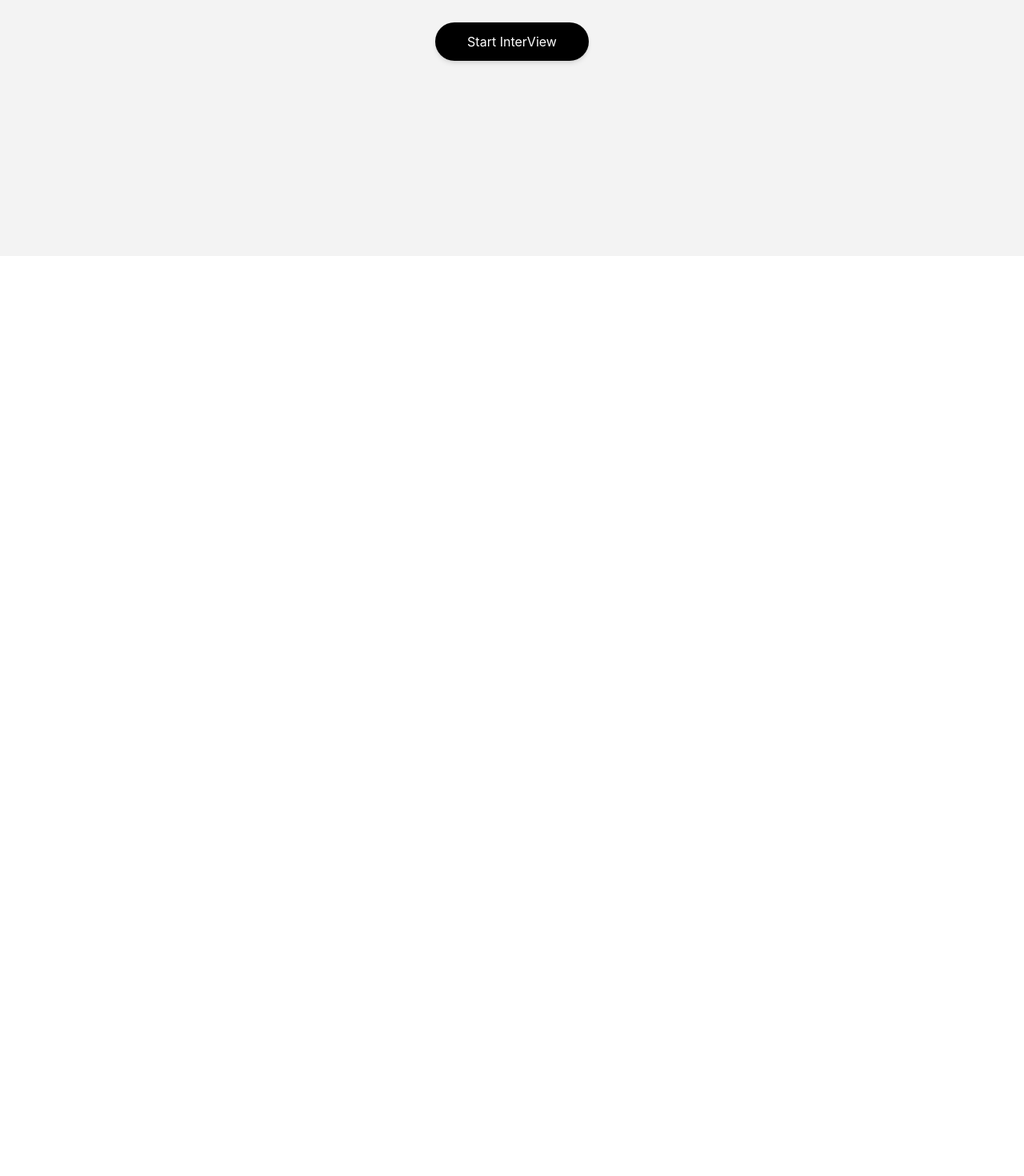
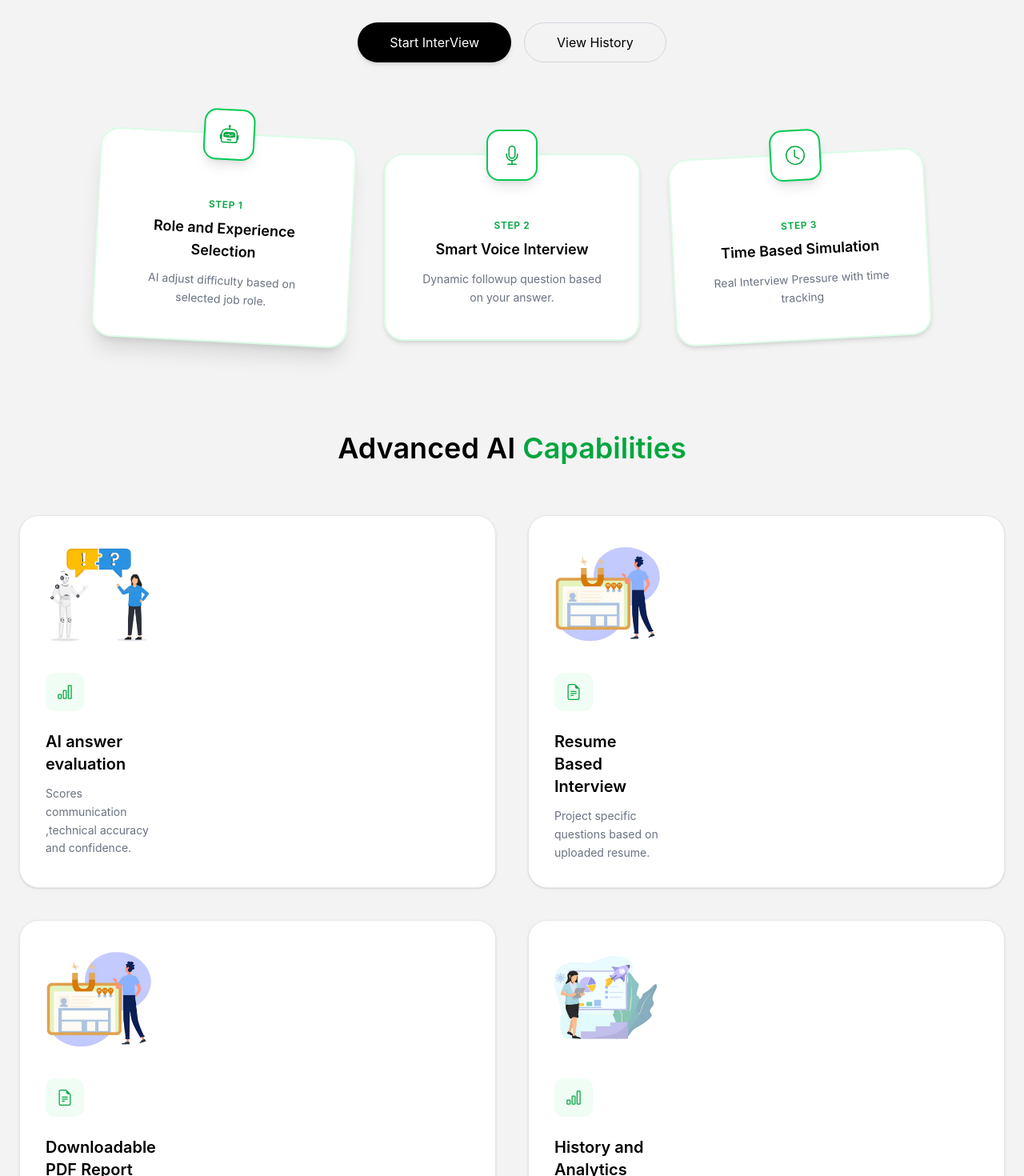
Before and after one commit to Satyaranjan2006/AI-InterviewIQ, a React (Vite) app in the folder client/: page / in a window 1280 px wide. Shown: the part 480-1950 px from the top of the page at 80% size. Before the commit the page ends 800 px from the top, so only its background shows below. Built offline with nearby package versions, Linux system fonts and the light colour scheme; no server answers.

Commit message:
enhance Home component with navigation and dynamic content display

```diff
--- a/client/src/pages/Home.jsx
+++ b/client/src/pages/Home.jsx
@@ -6,10 +6,22 @@
 import { BsRobot, BsMic, BsClock, BsBarChart, BsFileEarmarkText } from "react-icons/bs";
 
 import { HiSparkles } from "react-icons/hi";
+import { useNavigate } from 'react-router-dom';
+import AuthModel from '../components/AuthModel';
+
+import evalImg from '../assets/ai-ans.png'
+import hrImg from '../assets/HR.png'
+import techImg from '../assets/tech.png'
+import confidenceImg from '../assets/confi.png'
+import creditImg from '../assets/credit.png'
+import resumeImg from '../assets/pdf.png'
+import pdfImg from '../assets/pdf.png'
+import analyticsImg from '../assets/history.png'
 
 const Home = () => {
   const { userData } = useSelector((state) => state.user)
   const [showAuth, setShowAuth] = useState(false)
+  const navigate = useNavigate()
   return (
     <div className='min-h-screen bg-[#f3f3f3] flex flex-col'>
       <Navbar />
@@ -45,23 +57,174 @@
 
           <div className='flex flex-wrap justify-center gap-4 mt-10'>
             <motion.button
-            onClick={()=>{
-              if(!userData){
+              onClick={() => {
+                if (!userData) {
                   setShowAuth(true)
                   return;
                 }
+                navigate('/interview')
               }}
               whileHover={{ opacity: 0.9, scale: 1.03 }}
               whileTap={{ opacity: 1, scale: 0.98 }}
-            className='bg-black text-white px-10 py-3 rounded-full hover:opacity-90 transition shadow-md'>
+              className='  bg-black text-white px-10 py-3 rounded-full hover:opacity-90 transition shadow-md'>
               Start InterView
 
             </motion.button>
-           </div>
+
+
+            <motion.button
+              onClick={() => {
+                if (!userData) {
+                  setShowAuth(true)
+                  return;
+                }
+                navigate('/history')
+              }}
+              whileHover={{ opacity: 0.9, scale: 1.03 }}
+              whileTap={{ opacity: 1, scale: 0.98 }}
+              className='border border-gray-300 px-10 py-3 rounded-full hover:bg-gray-100 transition'>
+              View History
+
+
+            </motion.button>
+
           </div>
         </div>
 
-        {showAuth && <AuthModel  onClose={()=>setShowAuth(false)}/>}
+        <div className='flex flex-col md:flex-row justify-center items-center gap-10 mb-28'>
+          {
+            [
+              {
+                icon: <BsRobot size={24} />,
+                step: 'STEP 1',
+                title: 'Role and Experience Selection',
+                desc: 'AI adjust difficulty based on selected job role.'
+              },
+              {
+                icon: <BsMic size={24} />,
+                step: 'STEP 2',
+                title: 'Smart Voice Interview',
+                desc: 'Dynamic followup  question based on your answer.'
+              },
+              {
+                icon: <BsClock size={24} />,
+                step: 'STEP 3',
+                title: 'Time Based Simulation',
+                desc: 'Real Interview Pressure with time tracking'
+              }
+            ].map((item, index) => (
+              <motion.div key={index}
+                initial={{ opacity: 0, y: 60 }}
+                whileInView={{ opacity: 1, y: 0 }}
+                transition={{ duration: 0.6 + index * 0.2 }}
+                whileHover={{ rotate: 0, scale: 1.06 }}
+                className={`relative bg-white rounded-3xl border-2 border-green-100 hover:border-green-500 p-10 w-80 max-w[90%] shadow-md hover:shadow-2xl transition-all duration-300
+              ${index === 0 ? "rotate-[-4deg]" : ""}
+              ${index === 0 ? "rotate-[3deg] md:-mt-6  shadow-xl" : ""}
+              ${index === 2 ? "rotate-[-3deg]" : ""}
+              `}>
+
+                <div className='absolute -top-8 left-1/2 -translate-x-1/2 bg-white border-2 border-green-500 text-green-600 w-16 h-16 rounded-2xl flex items-center justify-center shadow-lg'>
+                  {item.icon}</div>
+                <div className='pt-10 text-center'>
+                  <div className='text-xs text-green-600 font-semibold mb-2 tracking-wider'>{item.step}</div>
+                  <h3 className='font-semibold mb-3 text-lg'>{item.title}</h3>
+                  <p className='text-sm text-gray-500 leading-relaxed'>{item.desc}</p>
+                </div>
+
+
+
+
+
+              </motion.div>
+            ))
+          }
+          {/* why we use map() here */}
+        </div>
+
+        <div className='mb-32'>
+          <motion.h2
+            initial={{ opacity: 0, y: 20 }}
+            animate={{ opacity: 1, y: 0 }}
+            transition={{ duration: 0.6 }}
+            className='text-4xl font-semibold text-center mb-16'
+          > Advanced AI{' '}
+            <span className='text-green-600'> Capabilities</span>
+
+
+          </motion.h2>
+
+          <div className='grid md:grid-cols-2 gap-10'>
+            {
+              [
+                {
+                  image: evalImg,
+                  icon: <BsBarChart size={20} />,
+                  title: 'AI answer evaluation',
+                  desc: 'Scores communication ,technical accuracy and confidence.'
+                },
+                {
+                  image: resumeImg,
+                  icon: <BsFileEarmarkText size={20} />,
+                  title: 'Resume Based Interview ',
+                  desc: 'Project specific questions based on uploaded resume.'
+                },
+                {
+                  image: pdfImg,
+                  icon: <BsFileEarmarkText size={20} />,
+                  title: 'Downloadable PDF Report ',
+                  desc: 'Detailed strengths,weaknesses and improvements insights.'
+                },
+                {
+                  image: analyticsImg,
+                  icon: <BsBarChart size={20} />,
+                  title: 'History and Analytics ',
+                  desc: 'Track progress with performance graphs and topic analytics '
+                },
+              ].map((item, index) => (
+                <motion.div key={index}
+                  initial={{ opacity: 0, y: 30 }}
+                  whileInView={{ opacity: 1, y: 0 }}
+                  transition={{ duration: 0.5, delay: index * 0.1 }}
+                  whileHover={{ scale: 1.02 }}
+                  className='bg-white border border-gray-200 rounded-3xl p-8 shadow-sm hover:shadow-xl transition-all'
+                >
+                  <div className='flex flex-col md:w-1/2 flex justify-center gap-8'>
+                    <div className='w-full md:w-1/2 flex justify-center'>
+                      <img src={item.image} alt={item.title} className='w-full h-auto object-contain max-h-64' />
+                    </div>
+
+                    <div className='w-full md:w-1/2'>
+                    <div className='bg-green-50 text-green-600 w-12 h-12 rounded-xl flex items-center justify-center mb-6'>
+                      {item.icon}
+
+                    </div>
+                    <h3 className='font-semibold mb-3 text-xl'>{item.title}</h3>
+                    <p className='text-gray-500 text-sm leading-relaxed'>{item.desc}</p>
+                    </div>
+
+
+                  </div>
+
+
+                </motion.div>
+              ))
+            }
+          </div>
+
+
+
+
+        </div>
+
+
+
+
+
+
+      </div>
+
+      {showAuth && <AuthModel onClose={() => setShowAuth(false)} />}
     </div>
   )
 }
```
Lines whose indentation alone changed are shown as unchanged.
